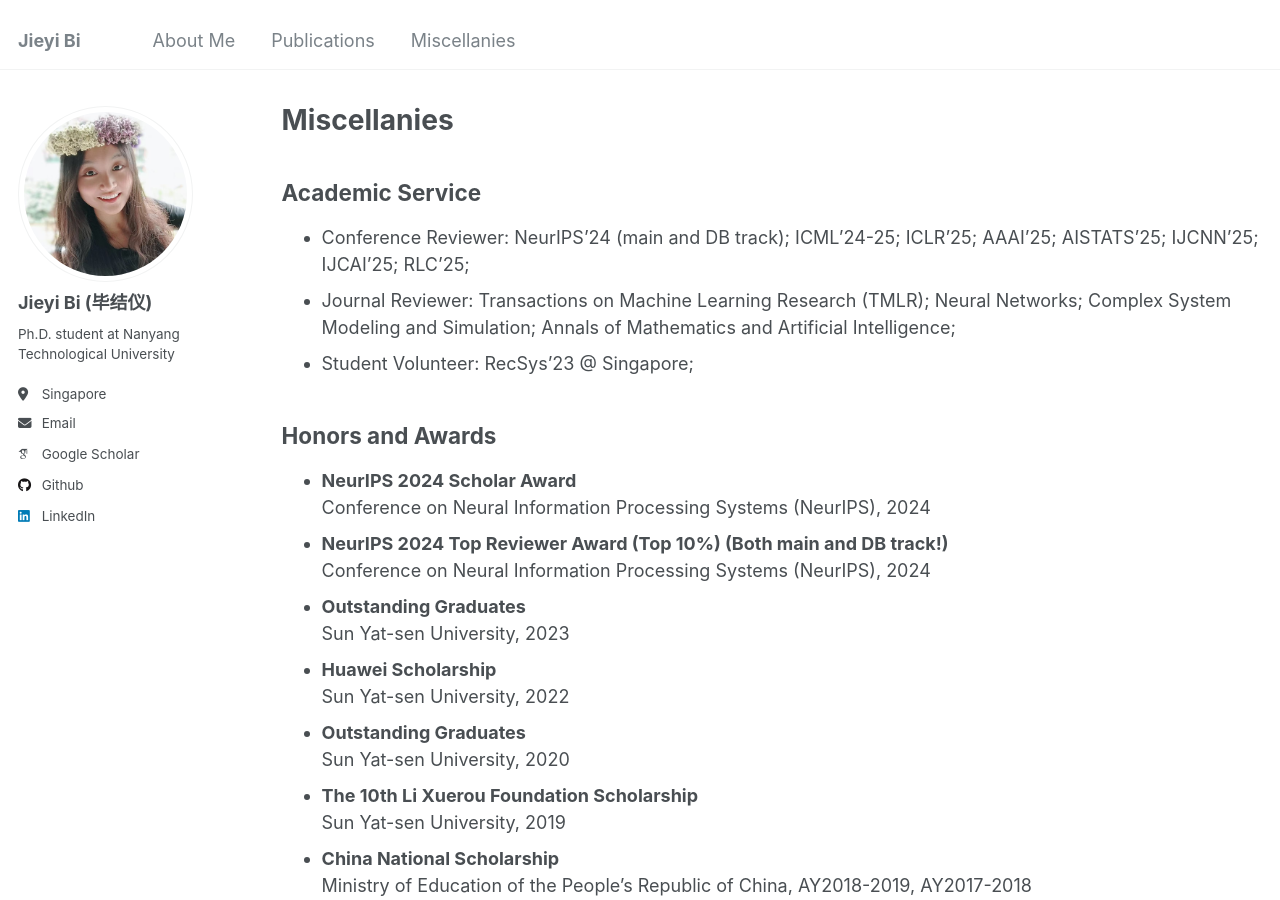
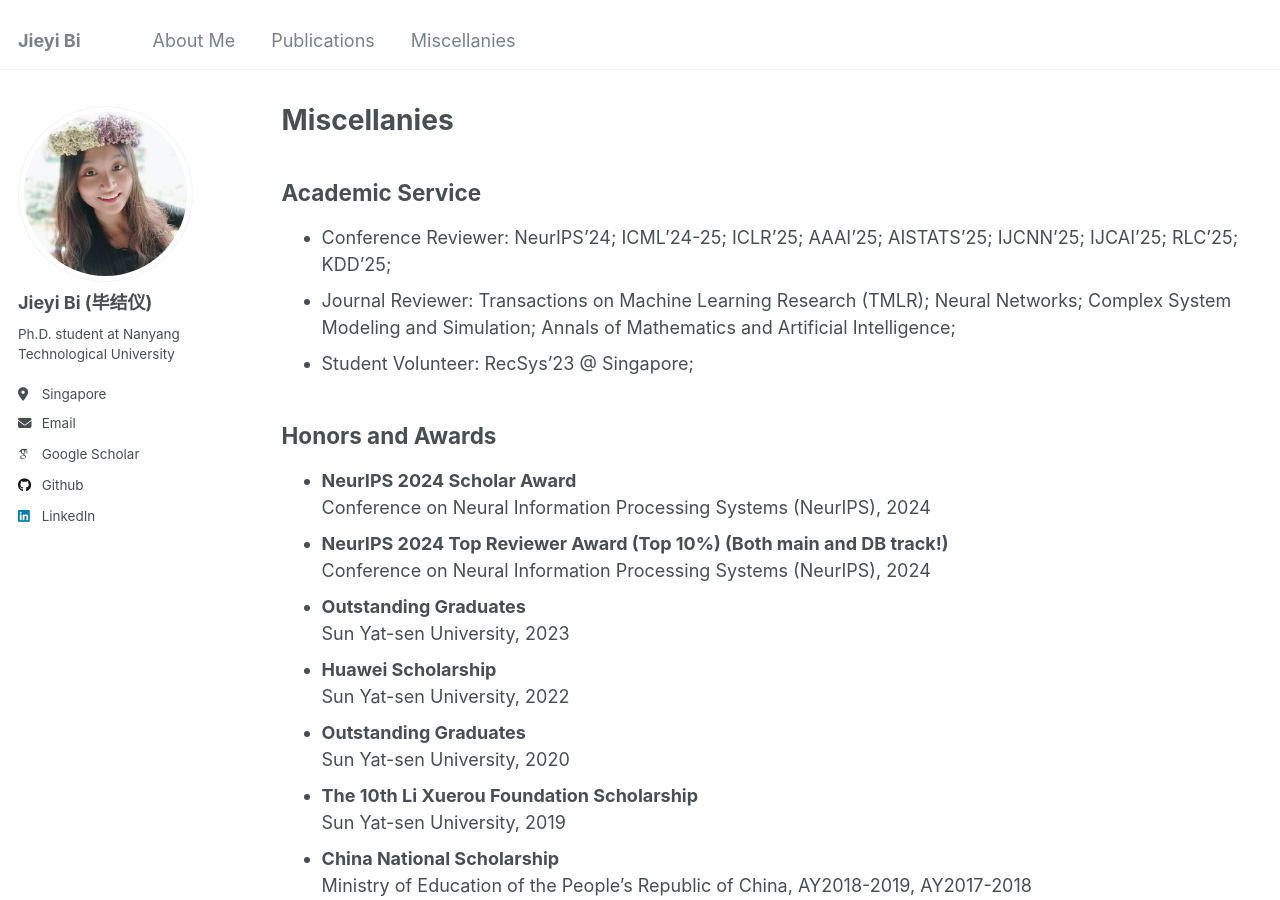
Before and after one commit to jieyibi/jieyibi.github.io, a Jekyll site: the page built from _pages/miscellanies.md, in a window 1280 px wide and 900 px high. Built offline with Jekyll 4.4.1, drawn with Linux system fonts in a browser that asks for light colours; some web fonts are replaced.

Commit message:
Update reviewer

```diff
--- a/_pages/miscellanies.md
+++ b/_pages/miscellanies.md
@@ -7,7 +7,7 @@ author_profile: true
 
 ## Academic Service
 
-* Conference Reviewer: NeurIPS'24 (main and DB track); ICML'24-25; ICLR'25; AAAI'25; AISTATS’25; IJCNN'25; IJCAI'25; RLC'25;
+* Conference Reviewer: NeurIPS'24; ICML'24-25; ICLR'25; AAAI'25; AISTATS’25; IJCNN'25; IJCAI'25; RLC'25; KDD'25;
 * Journal Reviewer: Transactions on Machine Learning Research (TMLR); Neural Networks; Complex System Modeling and Simulation; Annals of Mathematics and Artificial Intelligence;
 * Student Volunteer: RecSys'23 @ Singapore;
 
```
